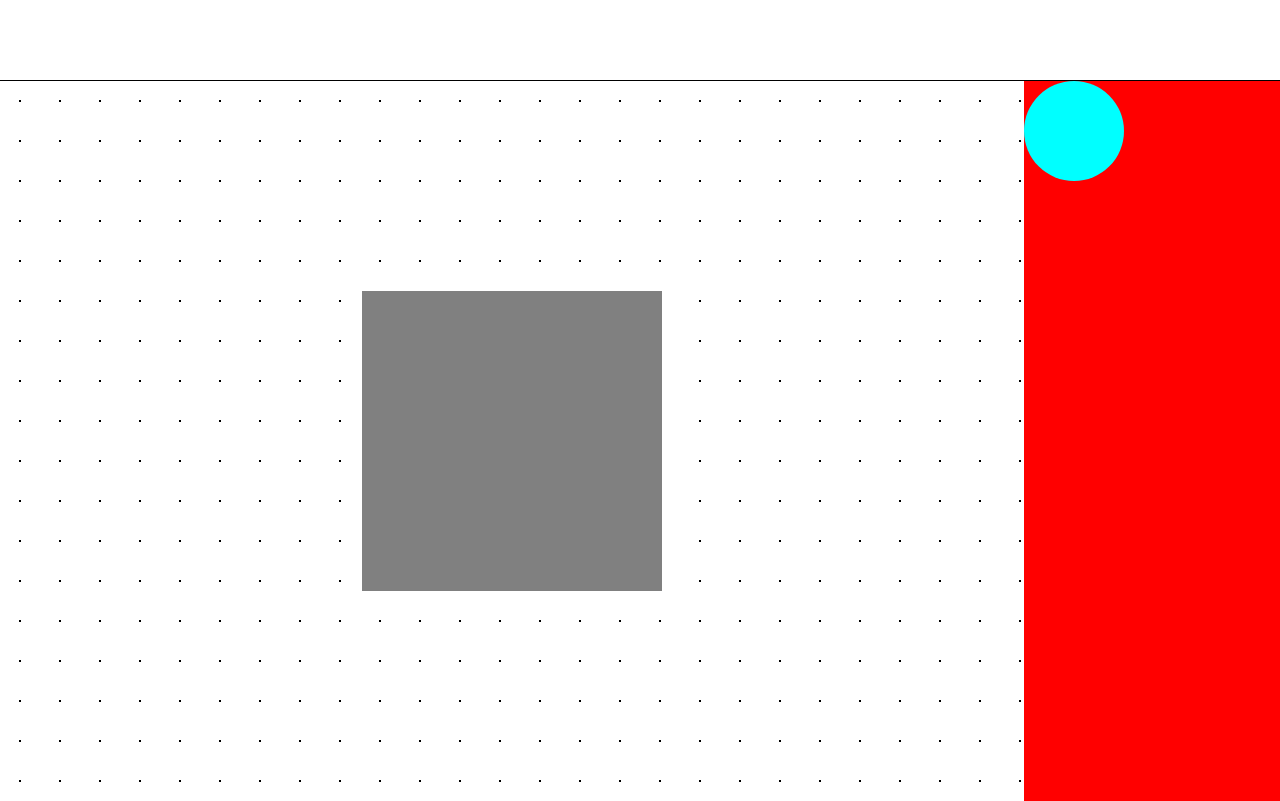
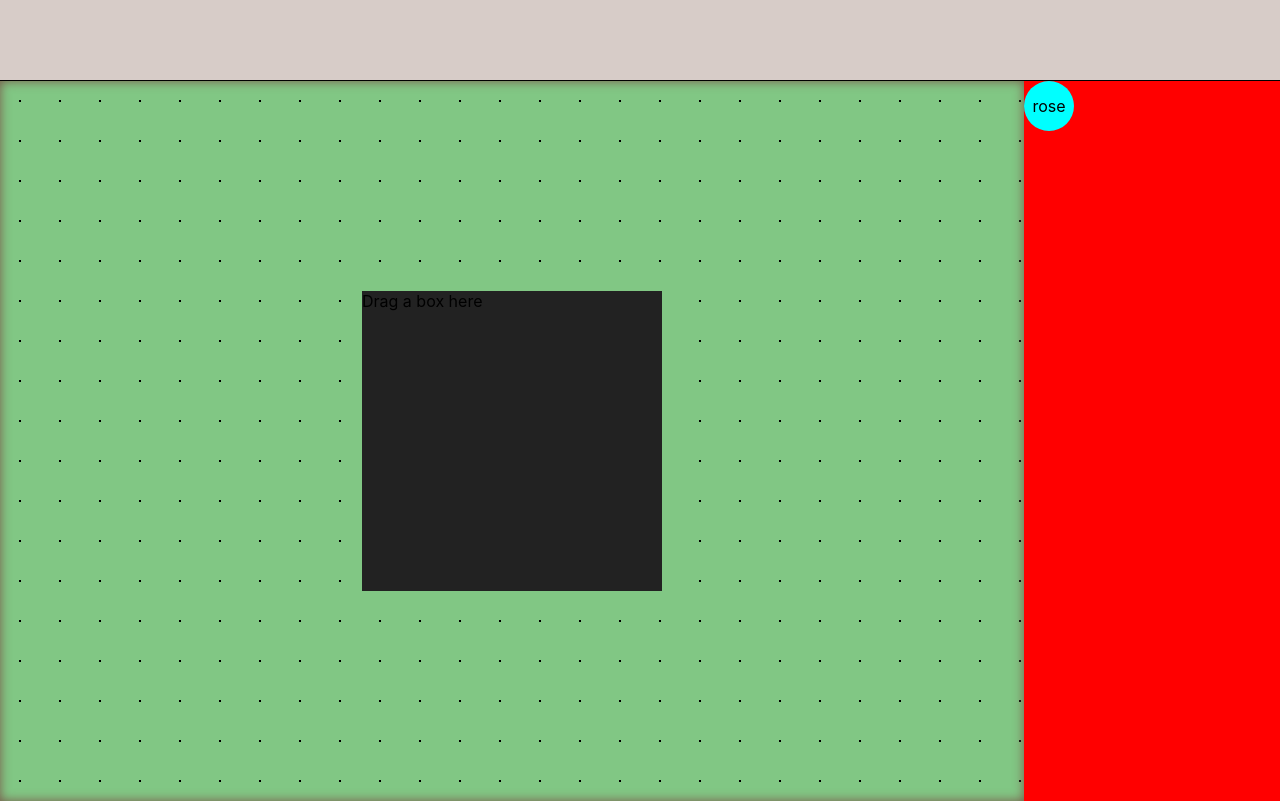
Before and after one commit to meckard/Garden-Buddy, a React (Create React App) app: page / in a window 1280 px wide. Built offline with nearby package versions, Linux system fonts and the light colour scheme.

Commit message:
started working on design and color palette

```diff
--- a/src/App.css
+++ b/src/App.css
@@ -1,3 +1,21 @@
+:root {
+	--main-green: #4caf50;
+	--dark-green: #2e7d32;
+	--light-green: #81c784;
+	--rich-brown: #795548;
+	--soft-beige: #d7ccc8;
+	--sky-blue: #64b5f6;
+	--deep-blue: #1976d2;
+	--bright-yellow: #ffeb3b;
+	--soft-lavender: #ce93d8;
+	--medium-gray: #9e9e9e;
+	--light-gray: #e0e0e0;
+}
+
+html {
+	background-color: var(--soft-beige);
+}
+
 body {
 	margin: 0;
 	width: 100vw;
@@ -21,6 +39,8 @@ main {
 	display: flex;
 	justify-content: center;
 	align-items: center;
+	background-color: var(--light-green);
+	box-shadow: inset 0px 0px 11px 0px var(--rich-brown);
 }
 
 .drop-box {
@@ -35,8 +55,11 @@ main {
 }
 
 .plant-node {
-	width: 100px;
-	height: 100px;
+	width: 50px;
+	height: 50px;
 	border-radius: 50%;
 	background-color: aqua;
+	display: flex;
+	align-items: center;
+	justify-content: center;
 }
--- a/src/App.js
+++ b/src/App.js
@@ -1,6 +1,8 @@
 import "./App.css";
-import { DndProvider } from 'react-dnd'
-import { HTML5Backend } from 'react-dnd-html5-backend'
+import { DndProvider } from "react-dnd";
+import { HTML5Backend } from "react-dnd-html5-backend";
+import GardenBed from "./Components/Garden-Bed";
+import Flower from "./Components/Flower";
 
 function App() {
 	return (
@@ -11,12 +13,10 @@ function App() {
 			<DndProvider backend={HTML5Backend}>
 				<body>
 					<main>
-					<div className='drop-box'>
-
-					</div>
+							<GardenBed />
 					</main>
 					<div className="panel">
-					<div className='plant-node'></div>
+							<Flower name={"rose"} />
 					</div>
 				</body>
 			</DndProvider>
--- a/src/Components/Flower.js
+++ b/src/Components/Flower.js
@@ -1,19 +1,30 @@
-import { useDrag } from "react-dnd"
-import { itemTypes } from "../ItemTypes"
+import { useDrag } from "react-dnd";
+import { itemTypes } from "../ItemTypes";
 
-export default function Flower ({ name }) {
+export default function Flower({ name }) {
 	const [{ isDragging }, drag] = useDrag(() => ({
 		type: itemTypes.flower,
 		item: { name },
 		end: (item, monitor) => {
-          const dropResult = monitor.getDropResult()
+			const dropResult = monitor.getDropResult();
 			if (item && dropResult) {
-            alert(`You dropped ${item.name} into ${dropResult.name}!`)
+				console.log("Plant is in the garden!");
 			}
 		},
 		collect: (monitor) => ({
 			isDragging: monitor.isDragging(),
 			handlerId: monitor.getHandlerId(),
 		}),
-      }))
+	}));
+	const opacity = isDragging ? 0.4 : 1;
+	return (
+		<div
+			ref={drag}
+			style={{ opacity }}
+			data-testid={`box`}
+            className="plant-node"
+		>
+			{name}
+		</div>
+	);
 }
--- a/src/Components/Garden-Bed.js
+++ b/src/Components/Garden-Bed.js
@@ -1,14 +1,30 @@
-import { useDrop } from "react-dnd"
-import { itemTypes } from "../ItemTypes"
+import { useDrop } from "react-dnd";
+import { itemTypes } from "../ItemTypes";
 
-
-export default function GardenBed () {
-    const [{ canDrop, isOver }, drop] = useDrop(() => ({
-        accept: itemTypes.bed,
-        drop: () => ({ name: 'Garden Bed' }),
-        collect: (monitor) => ({
-          isOver: monitor.isOver(),
-          canDrop: monitor.canDrop(),
-        }),
-      }))
+export default function GardenBed() {
+	const [{ canDrop, isOver }, drop] = useDrop(() => ({
+		accept: itemTypes.flower,
+		drop: () => ({ name: "Garden Bed" }),
+		collect: (monitor) => ({
+			isOver: monitor.isOver(),
+			canDrop: monitor.canDrop(),
+		}),
+	}));
+	const isActive = canDrop && isOver;
+	let backgroundColor = "#222";
+	if (isActive) {
+		backgroundColor = "blue";
+	} else if (canDrop) {
+		backgroundColor = "green";
+	}
+	return (
+		<div
+			ref={drop}
+			style={{ backgroundColor }}
+			data-testid="dustbin"
+            className="drop-box"
+		>
+			{isActive ? "Release to drop" : "Drag a box here"}
+		</div>
+	);
 }
```
Lines whose indentation alone changed are shown as unchanged.
